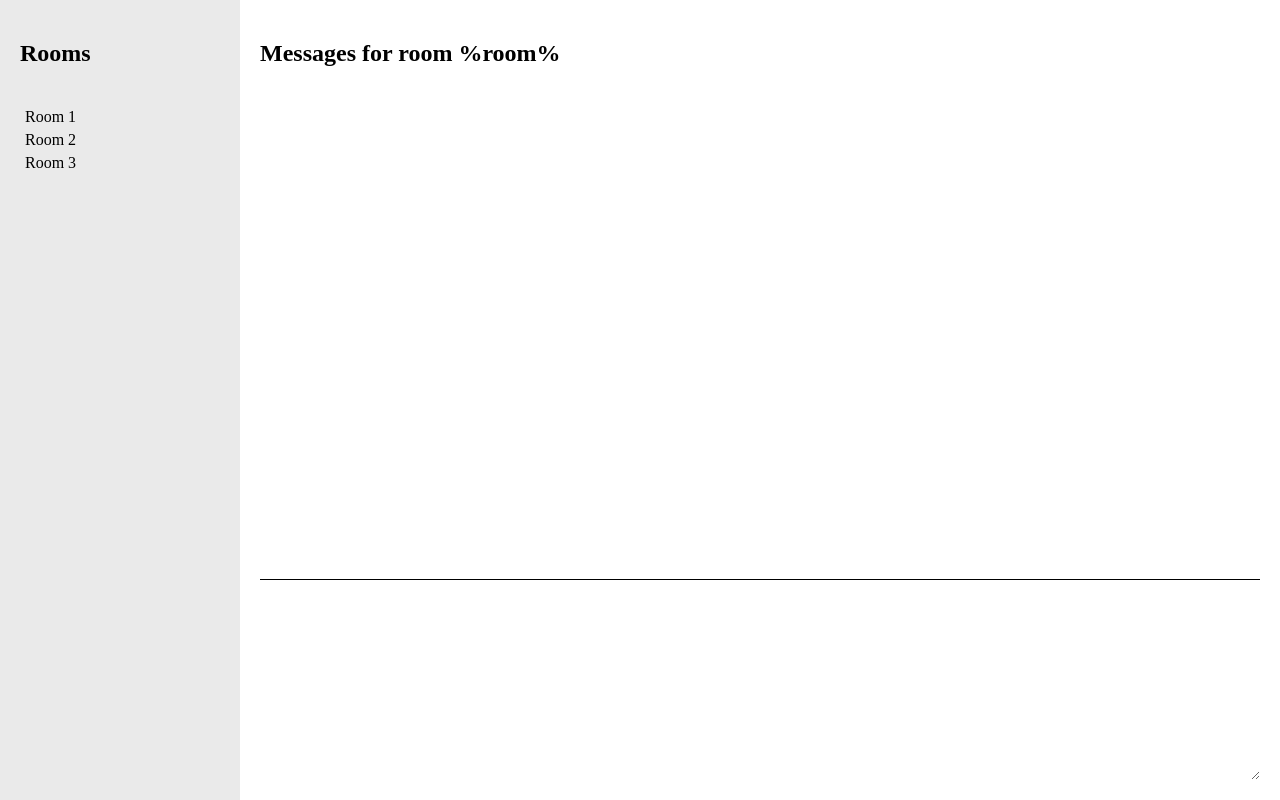
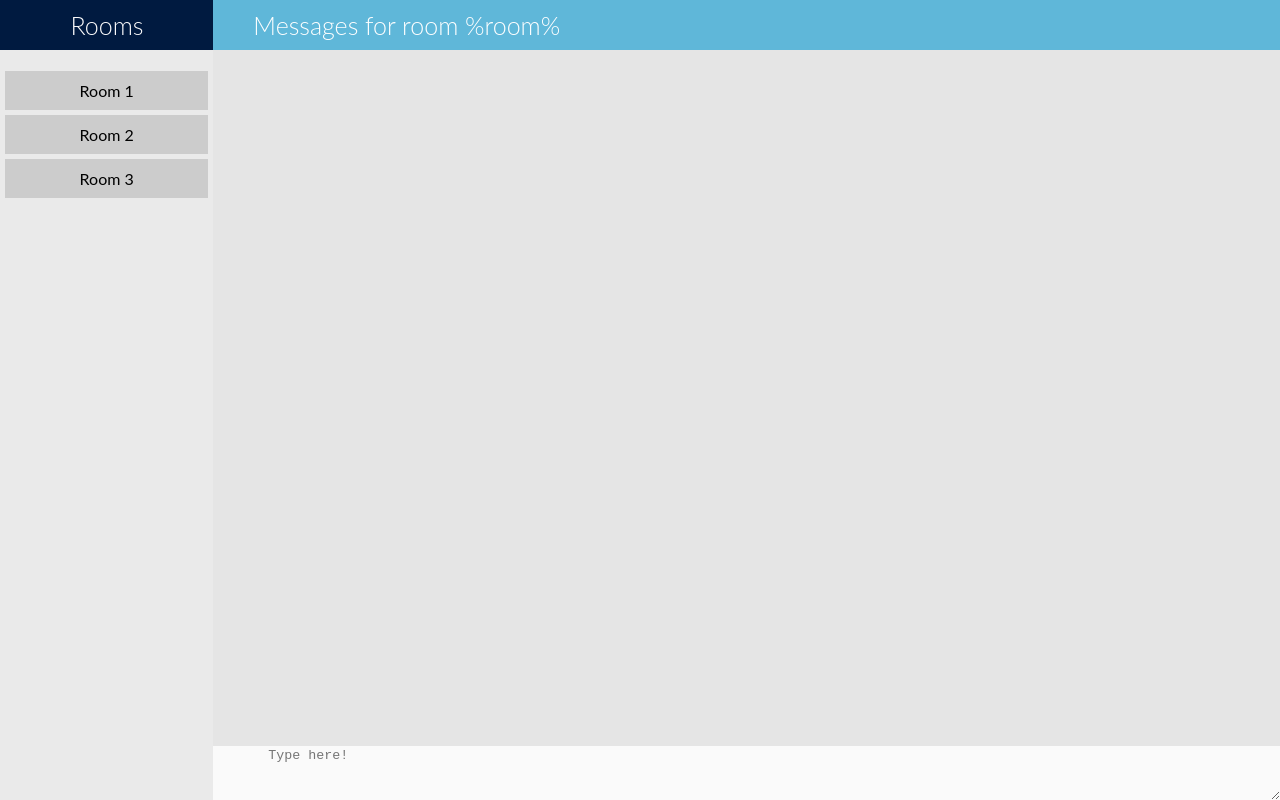
Before and after one commit to danigonza/React-Chat, a React (Create React App) app: page / in a window 1280 px wide. Built offline with nearby package versions, Linux system fonts and the light colour scheme.

Commit message:
Update the styles

```diff
--- a/src/Chat/MessageList/Message.js
+++ b/src/Chat/MessageList/Message.js
@@ -1,8 +1,8 @@
 import React from 'react';
 
 const getClassName = (message) =>
-    message.from_id === 1 ? 'message message--is-own' : 'message';
+    message.from_id === 1 ? 'self' : 'other';
 
-const Message = ({message}) => <li className={getClassName(message)}>{message.body}</li>;
+const Message = ({message}) => <li className={getClassName(message)}><div className="message"><p>{message.body}</p></div></li>;
 
 export default Message
--- a/src/Chat/MessageList/index.js
+++ b/src/Chat/MessageList/index.js
@@ -4,15 +4,13 @@ import Message from "./Message";
 class MessageList extends Component {
     render() {
         return (
-            <div className="message-list">
-                <ul>
+            <ul className="message-list">
                 {
                     this.props.messages.map ((message) =>
                         <Message key={message.id} message={message}/>
                     )
                 }
             </ul>
-            </div>
         );
     }
 }
--- a/src/Chat/TextArea/index.js
+++ b/src/Chat/TextArea/index.js
@@ -22,7 +22,7 @@ class TextArea extends Component {
     }
 
     render() {
-        return <textarea id="" name="" cols="30" rows="10" value={this.state.text} onInput={this.onInput} onKeyDown={this.onKeyDown}></textarea>
+        return <textarea id="" name="" cols="30" rows="10" placeholder="Type here!" value={this.state.text} onInput={this.onInput} onKeyDown={this.onKeyDown}></textarea>
     }
 }
 
--- a/src/Chat/index.js
+++ b/src/Chat/index.js
@@ -9,11 +9,16 @@ class Chat extends Component {
         return (
             <div className="chat">
                 <div className="left-pane">
-                    <h2> Rooms </h2>
+                    <div className="menu">
+                        <div className="room-title"> Rooms </div>
+                    </div>
                     <RoomList rooms={this.props.rooms}/>
                 </div>
                 <div className="right-pane">
-                    <h2> Messages for room %room% </h2>
+                    <div className="menu">
+                        <div className="back"><i className="fa fa-chevron-left"></i></div>
+                        <div className="room-title">Messages for room %room%</div>
+                    </div>
                     <div className="message-pane">
                         <MessageList messages={this.props.messages}/>
                     </div>
--- a/src/index.css
+++ b/src/index.css
@@ -1,20 +1,3 @@
-html,
-body, #root {
-  margin: 0;
-  padding: 0;
-  width: 100%;
-  height: 100%;
-}
-
-ul,
-li {
-  padding: 0;
-}
-
-li {
-  list-style-type: none;
-}
-
 .chat {
   display: flex;
   flex: 1;
@@ -27,7 +10,7 @@ li {
 .right-pane
 {
   display: flex;
-  padding: 20px;
+  padding: 0px;
   flex-direction: column;
 }
 
@@ -40,22 +23,11 @@ li {
   flex: 1;
 }
 
-.message-list {
-  width: 100%;
-}
-
-.message {
+.room {
+  text-align: center;
   padding: 10px;
   margin: 5px;
-}
-
-.room {
-  margin: 5px;
-}
-
-.message--is-own {
-  display: flex;
-  justify-content: flex-end;
+  background-color: #cccccc;
 }
 
 .message-pane {
@@ -65,11 +37,215 @@ li {
 
 .compose-pane {
   display: flex;
-  height: 200px;
-  border-top: 1px solid black;
 }
 
-.compose-pane textarea {
+/* New styles */
+
+@import url(https://fonts.googleapis.com/css?family=Lato:100,300,400,700);
+@import url(https://maxcdn.bootstrapcdn.com/font-awesome/4.2.0/css/font-awesome.min.css);
+
+html, body, #root {
+  background: #e5e5e5;
+  font-family: 'Lato', sans-serif;
+  margin: 0 auto;
+  padding: 0;
   width: 100%;
+  height: 100%;
+}
+
+ul, li {
+  padding: 0;
+}
+
+li {
+  list-style-type: none;
+}
+
+::selection{
+  background: rgba(82,179,217,0.3);
+  color: inherit;
+}
+
+a{
+  color: rgba(82,179,217,0.9);
+}
+
+/* M E N U */
+
+.left-pane .menu {
+  background: #001A40;
+}
+
+.left-pane .menu .room-title {
+  left: 33%;
+}
+
+.menu {
+  position: relative;
+  top: 0;
+  left: 0;
+  right: 0;
+  width: 100%;
+  height: 50px;
+  background: rgba(82,179,217,0.9);
+  z-index: 100;
+  -webkit-touch-callout: none;
+  -webkit-user-select: none;
+  -moz-user-select: none;
+  -ms-user-select: none;
+}
+
+.back {
+  position: absolute;
+  width: 90px;
+  height: 50px;
+  top: 0;
+  left: 0;
+  color: #fff;
+  line-height: 50px;
+  font-size: 30px;
+  padding-left: 10px;
+  cursor: pointer;
+}
+
+.back:active {
+  background: rgba(255,255,255,0.2);
+}
+
+.room-title{
+  position: absolute;
+  top: 10px;
+  left: 40px;
+  font-family: 'Lato';
+  font-size: 25px;
+  font-weight: 300;
+  color: rgba(255,255,255,0.98);
+  cursor: default;
+}
+
+/* M E S S A G E S */
+
+.message-list {
+  list-style: none;
+  background: none;
+  margin: 0;
+  padding: 0 0 50px 0;
+  margin-top: 60px;
+  margin-bottom: 10px;
+  width: 100%;
+}
+.message-list li {
+  padding: 0.5rem;
+  overflow: hidden;
+  display: flex;
+}
+
+.other .message {
+  order: 1;
+  border-top-left-radius: 0;
+  box-shadow: -1px 2px 0 #D4D4D4;
+}
+.other:before {
+  content: "";
+  position: relative;
+  top: 0;
+  right: 0;
+  left: 40px;
+  width: 0;
+  height: 0;
+  border: 5px solid #fff;
+  border-left-color: transparent;
+  border-bottom-color: transparent;
+}
+
+.self {
+  justify-content: flex-end;
+  align-items: flex-end;
+}
+.self .message {
+  order: 1;
+  border-bottom-right-radius: 0;
+  box-shadow: 1px 2px 0 #D4D4D4;
+}
+
+.message {
+  background: white;
+  min-width: 50px;
+  padding: 10px;
+  border-radius: 2px;
+  box-shadow: 0 2px 0 rgba(0, 0, 0, 0.07);
+}
+.message p {
+  font-size: 0.8rem;
+  margin: 0 0 0.2rem 0;
+  color: #777;
+}
+
+@media screen and (max-width: 800px) {
+  .message img {
+    width: 300px;
+  }
+}
+@media screen and (max-width: 550px) {
+  .message img {
+    width: 200px;
+  }
+}
+
+@-webikt-keyframes pulse {
+  from { opacity: 0; }
+  to { opacity: 0.5; }
+}
+
+::-webkit-scrollbar {
+  min-width: 12px;
+  width: 12px;
+  max-width: 12px;
+  min-height: 12px;
+  height: 12px;
+  max-height: 12px;
+  background: #e5e5e5;
+  box-shadow: inset 0 50px 0 rgba(82,179,217,0.9), inset 0 -52px 0 #fafafa;
+}
+
+::-webkit-scrollbar-thumb {
+  background: #bbb;
   border: none;
+  border-radius: 100px;
+  border: solid 3px #e5e5e5;
+  box-shadow: inset 0 0 3px #999;
 }
+
+::-webkit-scrollbar-thumb:hover {
+  background: #b0b0b0;
+  box-shadow: inset 0 0 3px #888;
+}
+
+::-webkit-scrollbar-thumb:active {
+  background: #aaa;
+  box-shadow: inset 0 0 3px #7f7f7f;
+}
+
+::-webkit-scrollbar-button {
+  display: block;
+  height: 26px;
+}
+
+/* T Y P E */
+
+textarea {
+  position: relative;
+  bottom: 0;
+  left: 0;
+  right: 0;
+  width: 100%;
+  height: 50px;
+  z-index: 99;
+  background: #fafafa;
+  border: none;
+  outline: none;
+  padding-left: 55px;
+  padding-right: 55px;
+  color: #666;
+  font-weight: 400;
+}
```
Lines whose indentation alone changed are shown as unchanged.
